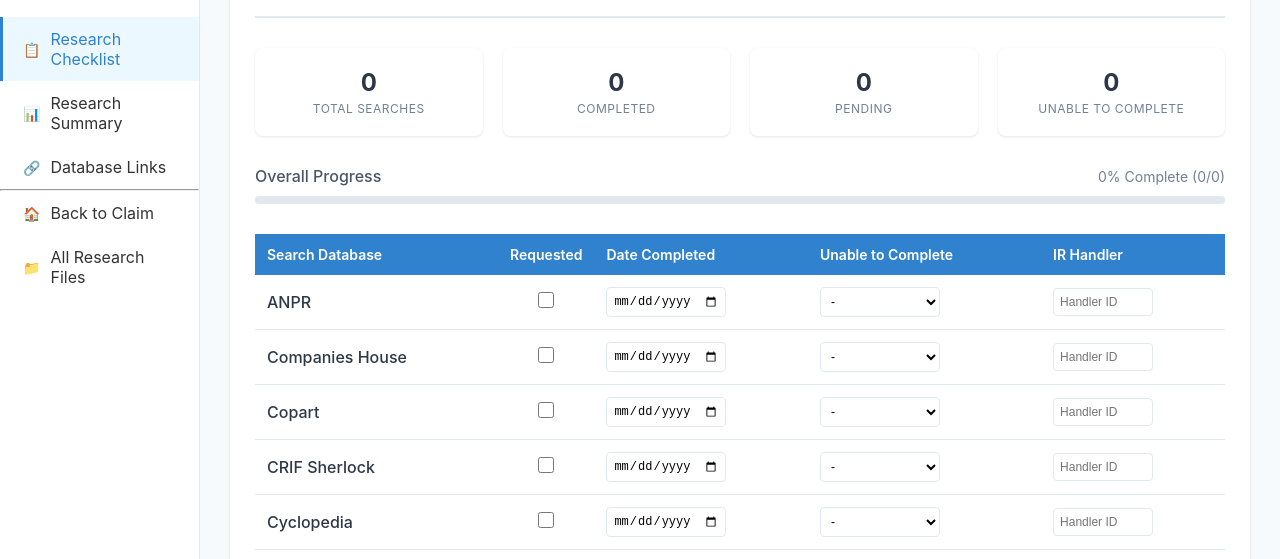
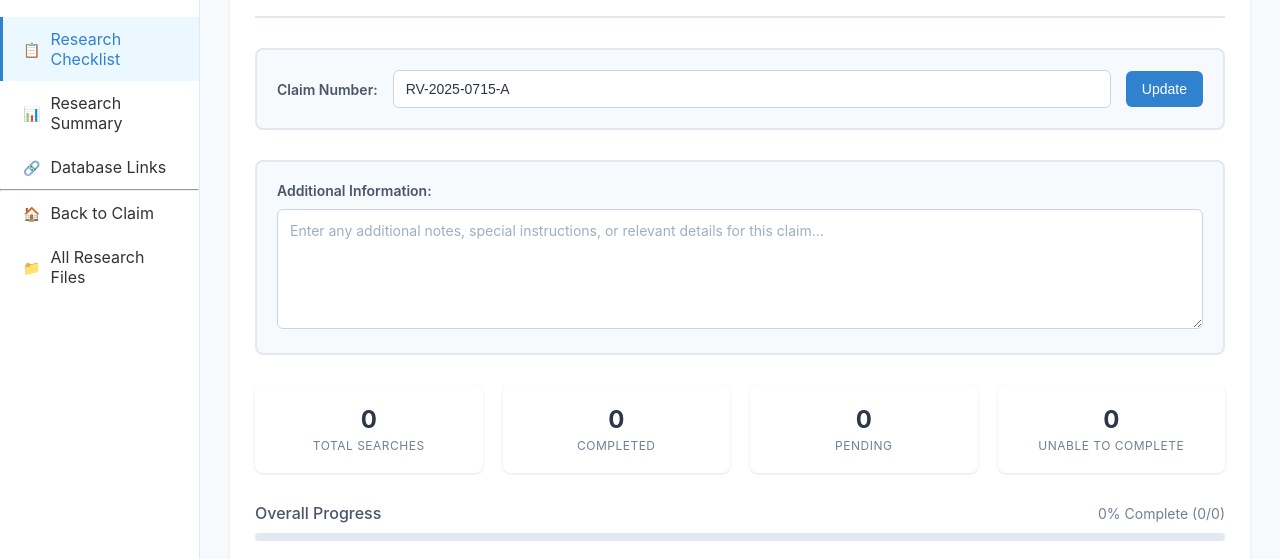
Before and after one commit to Andu7789/RiskVault, a plain HTML site: page research-checklist.html in a window 1280 px wide. Shown: the part 172-731 px from the top of the page. Drawn offline with Linux system fonts and the light colour scheme.

Commit message:
Update project files

```diff
--- a/research-checklist.html
+++ b/research-checklist.html
@@ -144,6 +144,59 @@
         font-size: 24px;
         font-weight: 600;
         color: #2d3748;
+      }
+
+      .claim-input-section {
+        background: #f7fafc;
+        border: 2px solid #e2e8f0;
+        border-radius: 8px;
+        padding: 20px;
+        margin-bottom: 30px;
+        display: flex;
+        align-items: center;
+        gap: 15px;
+      }
+
+      .claim-input-label {
+        font-size: 14px;
+        font-weight: 600;
+        color: #4a5568;
+        white-space: nowrap;
+
+      }
+
+      .claim-input {
+        flex: 1;
+        padding: 10px 12px;
+        border: 1px solid #cbd5e0;
+        border-radius: 6px;
+        font-size: 14px;
+        font-weight: 500;
+        color: #2d3748;
+        background: white;
+        transition: border-color 0.2s;
+      }
+
+      .claim-input:focus {
+        outline: none;
+        border-color: #3182ce;
+        box-shadow: 0 0 0 2px rgba(49, 130, 206, 0.1);
+      }
+
+      .claim-input-btn {
+        padding: 10px 16px;
+        background: #3182ce;
+        color: white;
+        border: none;
+        border-radius: 6px;
+        font-size: 14px;
+        font-weight: 500;
+        cursor: pointer;
+        transition: background-color 0.2s;
+      }
+
+      .claim-input-btn:hover {
+        background: #2c5aa0;
       }
 
       .checklist-table {
@@ -385,6 +438,45 @@
         text-transform: uppercase;
         letter-spacing: 0.5px;
       }
+
+      .additional-info-section {
+        background: #f7fafc;
+        border: 2px solid #e2e8f0;
+        border-radius: 8px;
+        padding: 20px;
+        margin-bottom: 30px;
+      }
+
+      .additional-info-label {
+        font-size: 14px;
+        font-weight: 600;
+        color: #4a5568;
+        margin-bottom: 10px;
+        display: block;
+      }
+
+      .additional-info-textarea {
+        width: 100%;
+        min-height: 120px;
+        padding: 12px;
+        border: 1px solid #cbd5e0;
+        border-radius: 6px;
+        font-size: 14px;
+        font-family: inherit;
+        background: white;
+        resize: vertical;
+        transition: border-color 0.2s;
+      }
+
+      .additional-info-textarea:focus {
+        outline: none;
+        border-color: #3182ce;
+        box-shadow: 0 0 0 2px rgba(49, 130, 206, 0.1);
+      }
+
+      .additional-info-textarea::placeholder {
+        color: #a0aec0;
+      }
     </style>
   </head>
   <body>
@@ -440,6 +532,28 @@
               <button class="btn btn-secondary">Export PDF</button>
               <button class="btn btn-primary">Save Progress</button>
             </div>
+          </div>
+
+          <!-- Claim Number Input Section -->
+          <div class="claim-input-section">
+            <label class="claim-input-label">Claim Number:</label>
+            <input
+              type="text"
+              class="claim-input"
+              id="claimNumberInput"
+              placeholder="Enter claim number (e.g., RV-2025-0715-A)"
+              value="RV-2025-0715-A"
+            />
+            <button class="claim-input-btn" onclick="updateClaimNumber()">Update</button>
+          </div>
+
+          <div class="additional-info-section">
+            <label class="additional-info-label" for="additionalInfo">Additional Information:</label>
+            <textarea
+              class="additional-info-textarea"
+              id="additionalInfo"
+              placeholder="Enter any additional notes, special instructions, or relevant details for this claim..."
+            ></textarea>
           </div>
 
           <div class="stats-grid">
@@ -887,6 +1001,12 @@
                 </td>
                 <td><input type="text" class="handler-input" placeholder="Handler ID"></td>
               </tr>
-              <script src="research-checklist.js"></script>
             </tbody>
-            </html>
+          </table>
+        </div>
+      </div>
+    </div>
+
+   <script src="research-checklist.js"></script>
+  </body>
+</html>
--- a/research-checklist.js
+++ b/research-checklist.js
@@ -1,55 +1,3 @@
-// function updateProgress() {
-
-//     document.querySelectorAll(".checklist-table tbody tr").forEach(row => {
-//     row.style.backgroundColor = "";
-//     });
-//     // Get all checked checkboxes
-//     const checkedCheckboxes = Array.from(document.querySelectorAll(".checkbox-cell input[type='checkbox']")).filter((cb) => cb.checked);
-//     const totalSearches = checkedCheckboxes.length;
-
-//     let completedCount = 0;
-//     let pendingCount = 0;
-
-//     // Analyze each checked checkbox row
-//     checkedCheckboxes.forEach((cb) => {
-//         const row = cb.closest("tr");
-//         if (!row) return;
-
-//         const dateField = row.querySelector(".date-input");
-//         const unableSelect = row.querySelector(".unable-select");
-
-//         // If date is filled, count as completed
-// if (dateField && dateField.value && dateField.value !== "") {
-//     completedCount++;
-//     row.style.backgroundColor = "#97caa0ff";
-//     cb.style.accentColor = "#0d601bff";
-// }
-// // If no date but unable-select has value, count as completed
-// else if (unableSelect && unableSelect.value && unableSelect.value !== "") {
-//     completedCount++;
-//     row.style.backgroundColor = "#97caa0ff";
-//     cb.style.accentColor = "#0d601bff";
-// }
-// // If neither date nor unable-select, count as pending
-// else {
-//     pendingCount++;
-//     row.style.backgroundColor = "#d38b8bff";
-//     cb.style.accentColor = "#f31515ff";
-// }
-//     });
-
-//   // Update counters
-//   document.getElementById("total-searches").textContent = totalSearches;
-//   document.getElementById("completed-count").textContent = completedCount;
-//   document.getElementById("pending-count").textContent = pendingCount;
-
-//   // Calculate and update progress percentage
-//   const progressPercentage = totalSearches > 0 ? (completedCount / totalSearches) * 100 : 0;
-//   document.getElementById("progress-fill").style.width = progressPercentage + "%";
-//   document.getElementById("progress-text").textContent = `${Math.round(progressPercentage)}% Complete (${completedCount}/${totalSearches})`;
-// }
-
-// Initialize progress on page load
 
       function updateProgress() {
         document.querySelectorAll(".checklist-table tbody tr").forEach(row => {
@@ -62,7 +10,7 @@
 
         let completedCount = 0;
         let pendingCount = 0;
-    let unableCount = 0; // This tracks unable items for display purposes
+        let unableCount = 0;
 
         // Analyze each checked checkbox row
         checkedCheckboxes.forEach((cb) => {
@@ -80,8 +28,8 @@
           }
           // If no date but unable-select has value, count as completed
           else if (unableSelect && unableSelect.value && unableSelect.value !== "") {
-            completedCount++; // Still counts as completed for progress
-            unableCount++; // Also counts in unable counter for display
+            completedCount++;
+            unableCount++;
             row.style.backgroundColor = "#97caa0ff";
             cb.style.accentColor = "#0d601bff";
           }
@@ -99,45 +47,68 @@
         document.getElementById("pending-count").textContent = pendingCount;
         document.getElementById("unable-count").textContent = unableCount;
 
-    // Calculate progress percentage (completed includes both successful and unable)
+        // Calculate progress percentage
         const progressPercentage = totalSearches > 0 ? (completedCount / totalSearches) * 100 : 0;
         document.getElementById("progress-fill").style.width = progressPercentage + "%";
         document.getElementById("progress-text").textContent = `${Math.round(progressPercentage)}% Complete (${completedCount}/${totalSearches})`;
       }
 
+      function updateClaimNumber() {
+        const newClaimNumber = document.getElementById("claimNumberInput").value.trim();
+        if (newClaimNumber) {
+          // Update sidebar claim number
+          document.querySelector(".claim-number").textContent = `Claim File: #${newClaimNumber}`;
+
+          // Show confirmation
+          const btn = document.querySelector(".claim-input-btn");
+          const originalText = btn.textContent;
+          btn.textContent = "Updated!";
+          btn.style.background = "#38a169";
+
+          setTimeout(() => {
+            btn.textContent = originalText;
+            btn.style.background = "#3182ce";
+          }, 2000);
+        }
+      }
+
+      // Initialize progress on page load
       document.addEventListener("DOMContentLoaded", function () {
         updateProgress();
       });
 
       // Add event listeners to checkboxes
       document.querySelectorAll(".checkbox-cell input[type='checkbox']").forEach((checkbox) => {
-  checkbox.addEventListener("change", function () {
-    updateProgress();
-  });
+        checkbox.addEventListener("change", updateProgress);
       });
 
       // Add event listeners to date fields
       document.querySelectorAll(".date-input").forEach((dateField) => {
         dateField.addEventListener("change", function () {
-    // Get the row and unable-select for this date field
           const row = this.closest("tr");
           if (row) {
             const unableSelect = row.querySelector(".unable-select");
             if (unableSelect) {
-        // Hide unable-select and clear its value if date is filled
               if (this.value && this.value !== "") {
                 unableSelect.style.display = "none";
-          unableSelect.value = ""; // Clear the selection
+                unableSelect.value = "";
               } else {
-          unableSelect.style.display = ""; // Show if date is cleared
+                unableSelect.style.display = "";
               }
             }
           }
           updateProgress();
         });
-}); // Add event listeners to unable-select dropdowns
+      });
+
+      // Add event listeners to unable-select dropdowns
       document.querySelectorAll(".unable-select").forEach((select) => {
-  select.addEventListener("change", function () {
-    updateProgress();
+        select.addEventListener("change", updateProgress);
       });
+
+      // Allow Enter key on claim input
+      document.getElementById("claimNumberInput").addEventListener("keypress", function(event) {
+        if (event.key === "Enter") {
+          updateClaimNumber();
+        }
       });
```
Also changed, not shown: riskVaultHomePage.html (+4 -4 lines), riskVaultHomePage.js (+9 -9 lines). Lines whose indentation alone changed are shown as unchanged.
